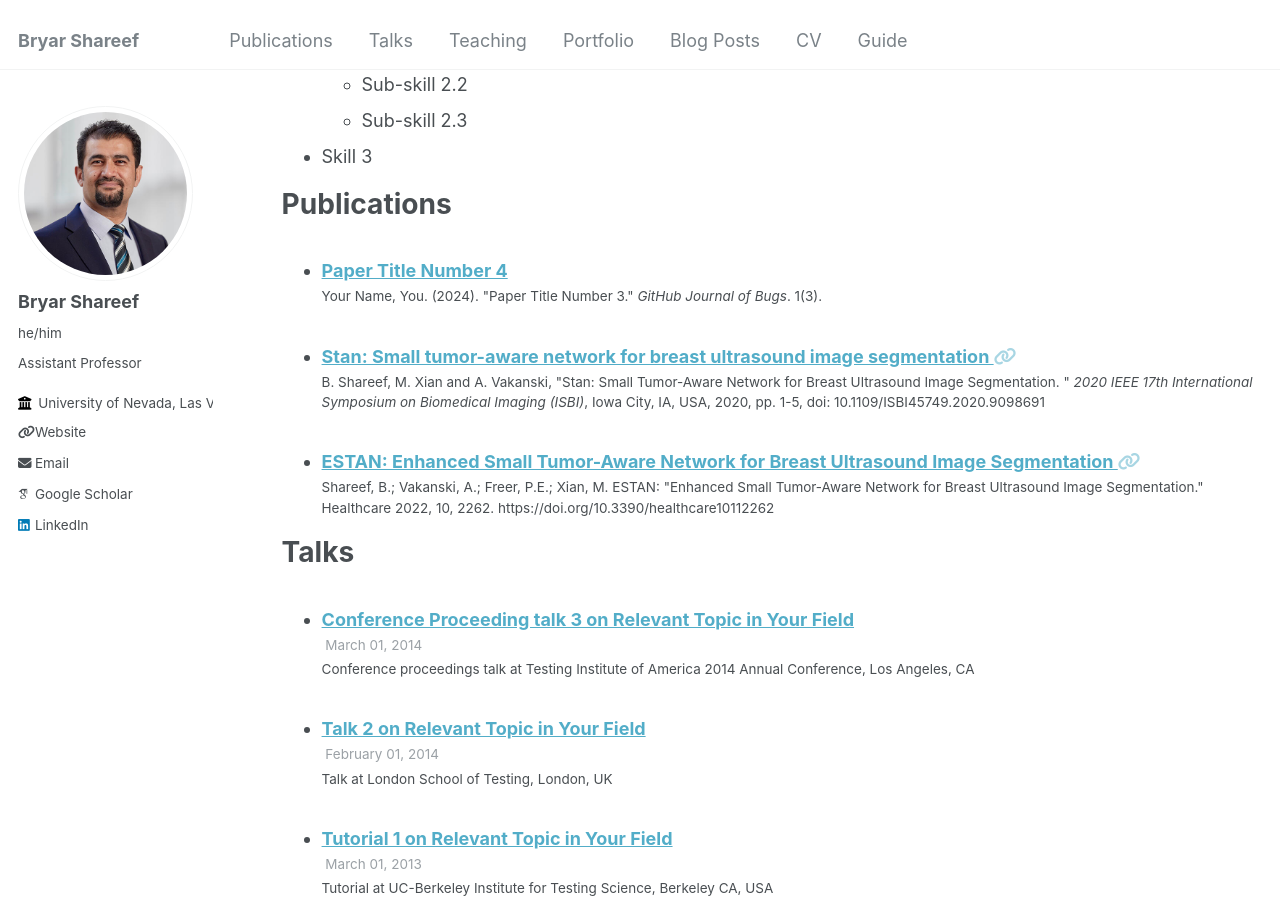
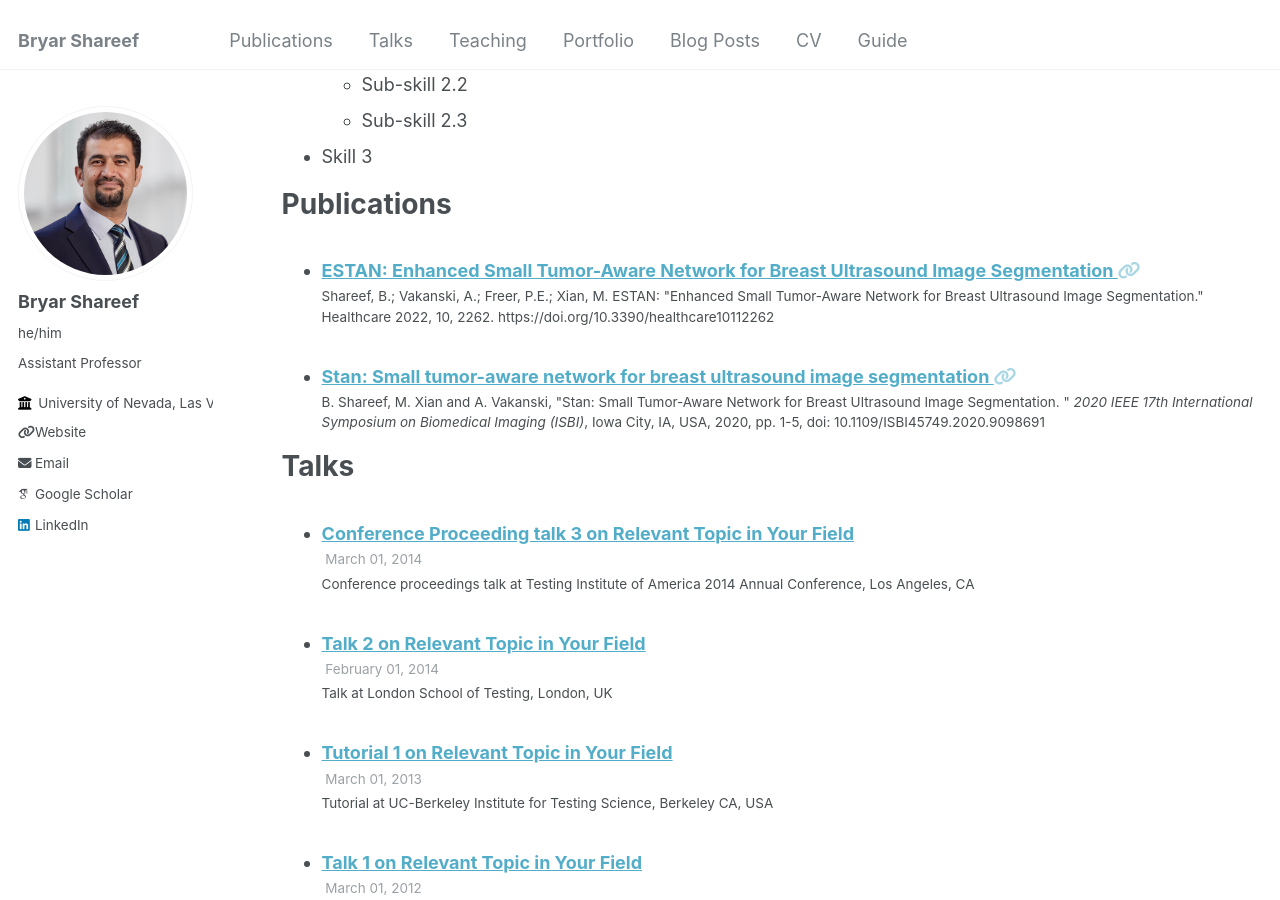
Before and after one commit to bryarshareef/bryarshareef.github.io, a Jekyll site: the page built from _pages/cv.md, in a window 1280 px wide and 900 px high, scrolled down 899 px. Built offline with Jekyll 4.4.1, drawn with Linux system fonts in a browser that asks for light colours; some web fonts are replaced.

Commit message:
order updated

```diff
--- a/_publications/2024-02-17-paper-title-number-4.md
+++ /dev/null
@@ -1,9 +0,0 @@
----
-title: "Paper Title Number 4"
-collection: publications
-permalink: /publication/2024-02-17-paper-title-number-4
-date: 2024-02-17
-venue: 'GitHub Journal of Bugs'
-paperurl: 'http://academicpages.github.io/files/paper3.pdf'
-citation: 'Your Name, You. (2024). &quot;Paper Title Number 3.&quot; <i>GitHub Journal of Bugs</i>. 1(3).'
----
```
Also changed, not shown: _publications/2020-04-03-Stan.md (+1 -1 lines).
